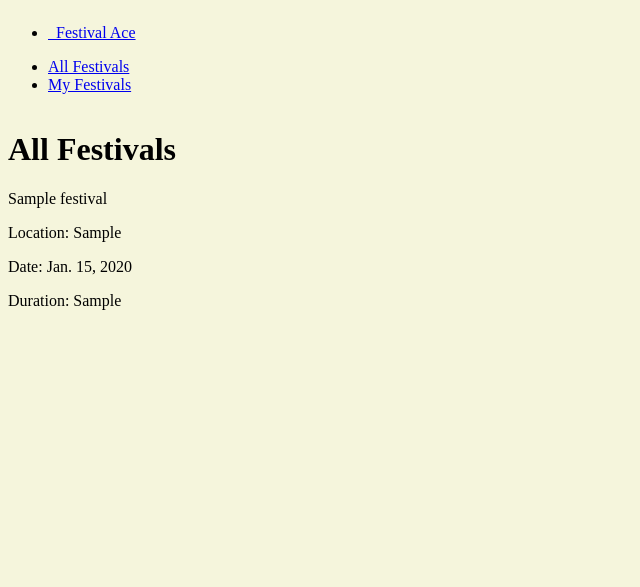
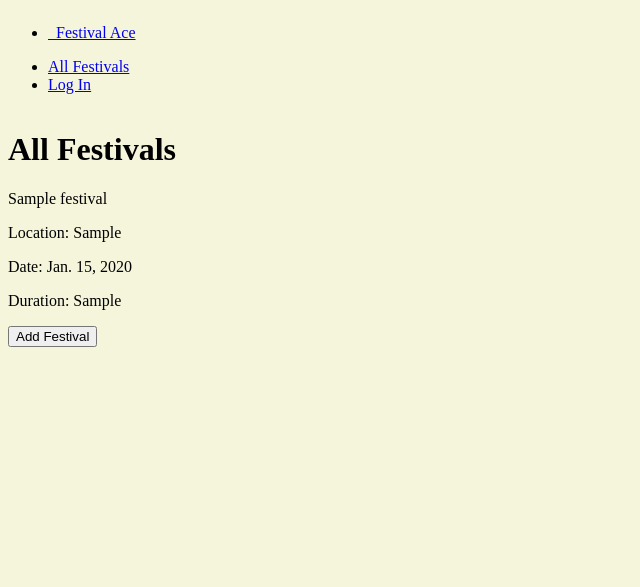
Before and after one commit to nprati01/P3_Festival_Ace, a Django app: page /festivals/ in a window 1280 px wide. Shown: the top 587 px of the page, without its empty margins (0-640 px from the left). Run offline with Django 4.2, Linux system fonts and the light colour scheme; tables that the repository leaves empty hold one stand-in row (values such as "Sample post").

Commit message:
add festival to my festival functionality

```diff
--- a/festivalace/settings.py
+++ b/festivalace/settings.py
@@ -117,6 +117,7 @@ USE_TZ = True
 # https://docs.djangoproject.com/en/4.2/howto/static-files/
 
 STATIC_URL = 'static/'
+LOGIN_REDIRECT_URL ='/festivals/'
 
 # Default primary key field type
 # https://docs.djangoproject.com/en/4.2/ref/settings/#default-auto-field
--- a/festivalace/urls.py
+++ b/festivalace/urls.py
@@ -20,4 +20,5 @@ from django.urls import path, include
 urlpatterns = [
     path('admin/', admin.site.urls),
     path('', include('main_app.urls')),
+    path('accounts/', include('django.contrib.auth.urls')),
 ]
--- a/main_app/templates/base.html
+++ b/main_app/templates/base.html
@@ -17,7 +17,12 @@
         </ul>
         <ul class="right">
             <li><a href="{% url 'festivals_index' %}">All Festivals</a></li>
+            {% if user.is_authenticated %}
             <li><a href="{% url 'my_festivals_index' %}">My Festivals</a></li>
+            <li><a href="{% url 'logout' %}">Log Out</a></li>
+            {% else %}
+            <li><a href="{% url 'login' %}">Log In</a></li>
+            {% endif %}
 
         </ul>
       </div>
--- a/main_app/templates/festivals_index.html
+++ b/main_app/templates/festivals/index.html
@@ -10,6 +10,10 @@
       <p>Date: {{ festival.date }}</p>
       <p>Duration: {{ festival.duration }}</p>
     </div>
+    <form action="{% url 'add_festival' festival.id %}" method="POST">
+        {% csrf_token %}
+        <button type="submit">Add Festival</button>
+    </form>
   </div>
 {% endfor %}
 
--- a/main_app/urls.py
+++ b/main_app/urls.py
@@ -4,7 +4,8 @@ from . import views
 urlpatterns = [
     path('', views.home, name='home'),
     path('festivals/', views.festivals_index, name='festivals_index'),
-
+    path('festivals/<int:festival_id>/', views.festivals_detail, name='detail'),
+    path('add_festival/<int:festival_id>', views.add_festival, name='add_festival'),
     path('myfestivals/', views.my_festivals_index, name='my_festivals_index'),
 
 ]
--- a/main_app/views.py
+++ b/main_app/views.py
@@ -1,4 +1,5 @@
-from django.shortcuts import render
+from django.contrib.auth import login
+from django.shortcuts import render, redirect, get_object_or_404
 from .models import Festival, MyFestivalPlanning
 
 
@@ -9,7 +10,25 @@ def home(request):
 
 def festivals_index(request):
     festivals = Festival.objects.all()
-    return render(request, 'festivals_index.html', {'festivals': festivals})
+    return render(request, 'festivals/index.html', {'festivals': festivals})
+
+def festivals_detail(request, festival_id):
+    festival = Festival.objects.get(id=festival_id)
+    return render(request, 'festivals/detail.html', { 'festival': festival})
+
+def add_festival(request, festival_id):
+    festival = get_object_or_404(Festival, id=festival_id)
+    print(festival)
+    in_my_festivals = MyFestivalPlanning.objects.filter(user=request.user, festival=festival)
+    print(in_my_festivals)
+    if in_my_festivals.exists():
+            return redirect('detail', festival_id=festival_id)
+    add_to_my_festivals = MyFestivalPlanning(user=request.user, festival=festival)
+    print(add_to_my_festivals)
+    add_to_my_festivals.save()
+    return redirect('detail', festival_id=festival_id)
+
+
 
 
 def my_festivals_index(request):
```
Also changed, not shown: main_app/templates/festivals/detail.html (added, +23 -0 lines), main_app/templates/registration/login.html (added, +13 -0 lines).
